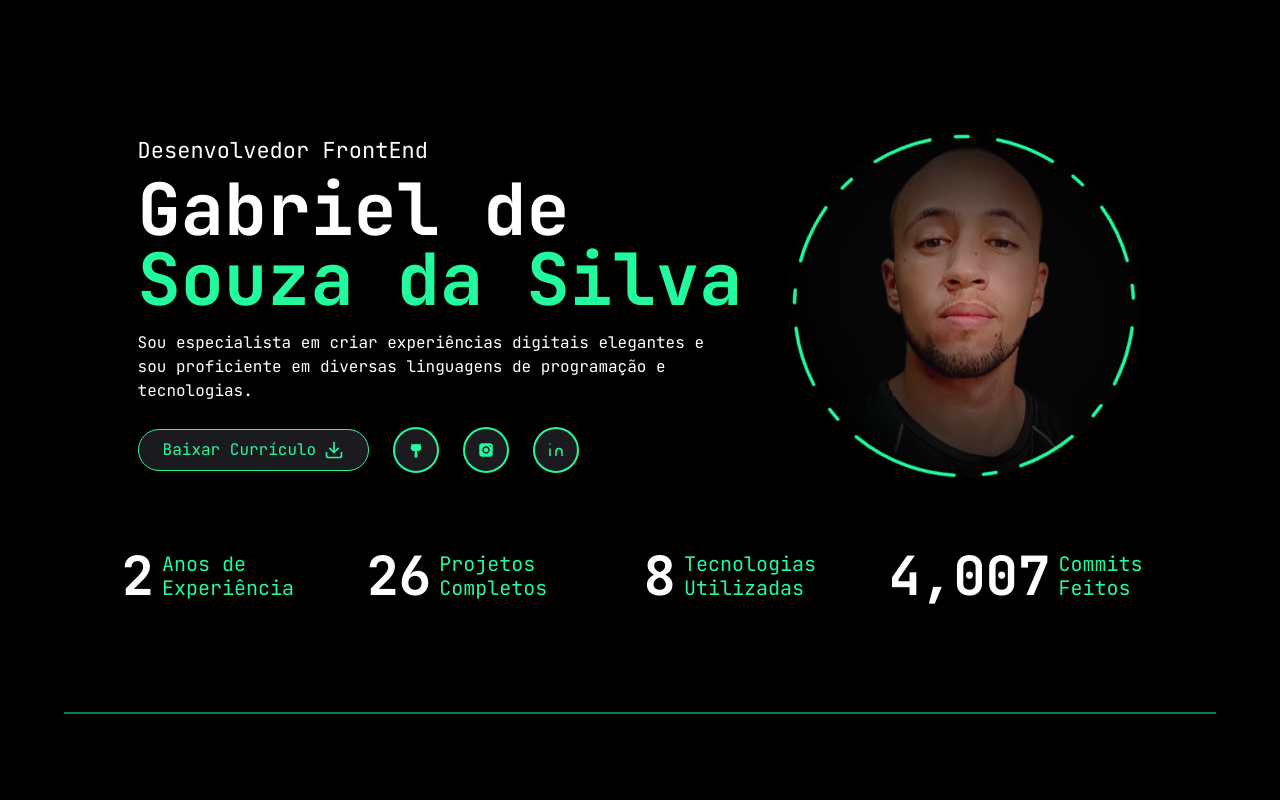
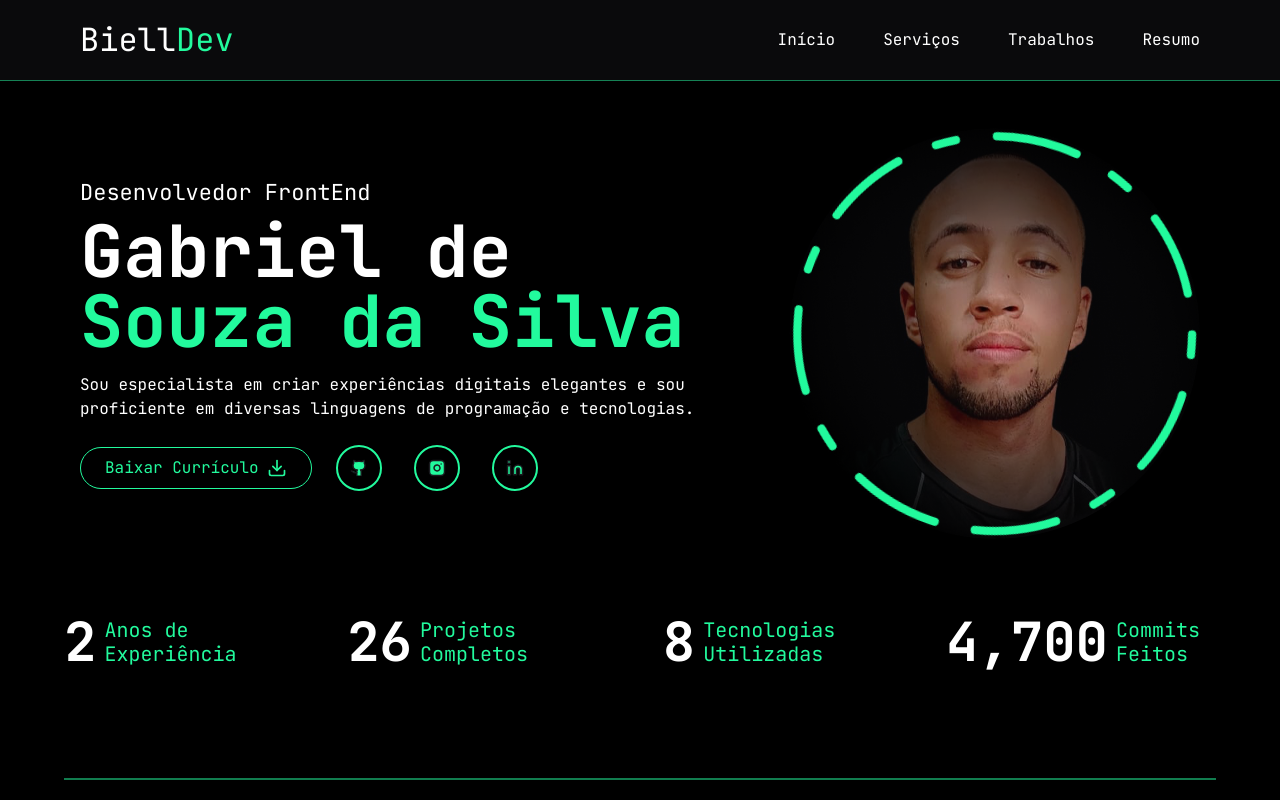
Before and after one commit to BiellSouza/Portfolio-Front, a React (Vite) app: page / in a window 1280 px wide. Shown: the top 800 px of the page. Built offline with nearby package versions, Linux system fonts and the light colour scheme.

Commit message:
fix: Site inteiramente responsivo

```diff
--- a/package.json
+++ b/package.json
@@ -16,7 +16,8 @@
     "react": "^19.1.1",
     "react-countup": "^6.5.3",
     "react-dom": "^19.1.1",
-    "react-router-dom": "^6.30.1"
+    "react-router-dom": "^6.30.1",
+    "react-scroll": "^1.9.3"
   },
   "devDependencies": {
     "@eslint/js": "^9.36.0",
--- a/src/Index.jsx
+++ b/src/Index.jsx
@@ -8,7 +8,7 @@ import WhyHireMe from "./sections/WhyHireMe";
 function Index() {
   return (
     <div className="max-w-[1215px] w-[90%] m-auto pt-4">
-      {/* <Navbar /> */}
+      <Navbar />
       <Hero />
       <hr className="border border-secondary border-opacity-50" />
       <Service />
--- a/src/sections/Hero.jsx
+++ b/src/sections/Hero.jsx
@@ -5,14 +5,14 @@ import AnimatedCounter from "../components/AnimatedCounter";
 
 function Hero() {
   return (
-    <div className="flex flex-col py-[96px] w-[90%] m-auto">
+    <div className="flex flex-col py-[96px] m-auto" id="início">
       <div className="flex flex-col-reverse gap-6 desktop1:flex-row w-full justify-between p-4 items-center">
         <div className="">
           <div className="text-white flex flex-col">
             <h3 className="desktop2:text-[22px] text-center desktop1:text-start mb-2">
               Desenvolvedor FrontEnd
             </h3>
-            <h1 className="text-[32px] leading-9 text-center desktop1:text-start font-bold text-white desktop2:text-[72px] desktop2:leading-[70px]">
+            <h1 className="text-[32px] leading-9 text-center desktop1:text-start font-bold text-white desktop1:text-[38px] desktop2:text-[72px] desktop2:leading-[70px]">
               Gabriel de
               <br /> <span className="text-secondary">Souza da Silva</span>
             </h1>
@@ -23,7 +23,7 @@ function Hero() {
               </p>
             </div>
 
-            <div className="flex flex-wrap items-center justify-center w-full gap-6 pt-6 desktop1:flex-nowrap desktop1:justify-start ">
+            <div className="flex flex-wrap items-center justify-center w-full gap-6 pt-6 desktop1:justify-start ">
               <button className="flex gap-2 items-center bg-primary hover:bg-secondary  hover:scale-110 transition-all duration-300 px-6 py-2 rounded-full border border-secondary text-secondary hover:text-primary hover:border-primary cursor-pointer">
                 Baixar Currículo{" "}
                 <span>
@@ -45,6 +45,7 @@ function Hero() {
                   </svg>
                 </span>
               </button>
+              <div className="flex gap-8">
                 <ButtonsSocial
                   icon={
                     <svg
@@ -107,20 +108,21 @@ function Hero() {
               </div>
             </div>
           </div>
+        </div>
 
-        <div className="relative w-[250px] h-[250px] desktop1:w-[800px] desktop1:h-[300px] desktop2:w-[700px] desktop2:h-[350px] flex items-center justify-center">
+        <div className="relative max-w-[350px] desktop1:max-w-full flex items-center justify-center">
           <svg
-            className="absolute inset-0 animate-spin-slow"
-            viewBox="0 0 420 420"
+            className="absolute inset-0 w-full h-full animate-spin-slow"
+            viewBox="0 0 100 100"
           >
             <circle
-              cx="210"
-              cy="210"
-              r="200"
+              cx="50"
+              cy="50"
+              r="48" // Sempre perto do limite da viewBox
               fill="none"
               stroke="#22FA9D"
-              strokeWidth="4"
-              strokeDasharray="70 30 15 35" // Traços grandes e pequenos
+              strokeWidth="2"
+              strokeDasharray="20 10 5 10"
               strokeLinecap="round"
               className="animate-dash"
             />
@@ -129,7 +131,7 @@ function Hero() {
           <img
             src={imgProfile}
             alt="Imagem do Desenvolvedor"
-            className="w-[250px] h-[250px] desktop1:w-[800px] desktop1:h-[300px] desktop2:w-[700px] desktop2:h-[350px] object-cover rounded-full"
+            className=" object-cover rounded-full"
           />
         </div>
       </div>
@@ -138,7 +140,7 @@ function Hero() {
         <AnimatedCounter end={2} label="Anos de Experiência" />
         <AnimatedCounter end={26} label="Projetos Completos" />
         <AnimatedCounter end={8} label="Tecnologias Utilizadas" />
-        <AnimatedCounter end={4007} label="Commits Feitos" />
+        <AnimatedCounter end={4700} label="Commits Feitos" />
       </div>
     </div>
   );
--- a/src/sections/Navbar.jsx
+++ b/src/sections/Navbar.jsx
@@ -1,42 +1,121 @@
-import React from "react";
+import React, { useState } from "react";
+import { Link as ScrollLink } from "react-scroll";
+import { Menu, X } from "lucide-react";
 
-function Navbar({ navigate }) {
+export default function Navbar() {
+  const [open, setOpen] = useState(false);
+
+  const links = ["Início", "Serviços", "Trabalhos", "Resumo"];
+
   return (
-    <div className="flex justify-between items-center w-full p-4 border-b border-secondary border-opacity-50">
-      <div className="">
+    <>
+      {/* NAVBAR - Versão desktop */}
+      <div className="hidden desktop1:flex justify-between items-center w-full fixed top-0 left-0 bg-[#0d0d0f]/80 backdrop-blur-md border-b border-secondary border-opacity-50 z-50">
+        <div className="w-[90%] max-w-[1215px] mx-auto flex justify-between items-center py-4 px-4 ">
+          <div>
             <h1 className="text-white text-[32px]">
               Biell<span className="text-secondary">Dev</span>
             </h1>
           </div>
-      <div className="flex gap-6">
-        <ul className="flex items-center gap-12 text-terciary relative">
-          <li className="relative cursor-pointer group transition-colors duration-300 hover:text-secondary">
-            Início
+
+          <div className="flex gap-3 desktop2:gap-10">
+            <ul className="flex items-center gap-8 desktop2:gap-12 text-terciary relative">
+              {links.map((item) => (
+                <li
+                  key={item}
+                  className="relative cursor-pointer group transition-colors duration-300 hover:text-secondary"
+                >
+                  <ScrollLink
+                    to={item.toLowerCase()}
+                    smooth={true}
+                    duration={600}
+                    offset={-70}
+                  >
+                    {item}
+                  </ScrollLink>
                   <span className="absolute left-0 bottom-0 block h-[2px] w-0 bg-secondary transition-all duration-300 group-hover:w-full"></span>
                 </li>
-          <li className="relative cursor-pointer group transition-colors duration-300 hover:text-secondary">
-            Serviços
+              ))}
+            </ul>
+
+            {/* <button className="bg-secondary py-2 px-4 rounded-full text-black hover:scale-110 transition-transform duration-300 hover:bg-primary hover:text-secondary hover:border hover:border-secondary">
+            <ScrollLink to="sobre" smooth={true} duration={600} offset={-70}>
+              Sobre mim
+            </ScrollLink>
+          </button> */}
+          </div>
+        </div>
+      </div>
+
+      {/* SIDEBAR - Versão mobile/tablet */}
+      <div className="lg:hidden fixed top-0 left-0 w-full p-4 border-b bg-black border-secondary border-opacity-50 z-50 flex justify-between items-center">
+        {/* Logo */}
+        <h1 className="text-white text-[28px]">
+          Biell<span className="text-secondary">Dev</span>
+        </h1>
+
+        {/* Botão abrir menu (fora) */}
+        {!open && (
+          <button
+            onClick={() => setOpen(true)}
+            className="text-white hover:text-secondary transition"
+          >
+            <Menu size={28} />
+          </button>
+        )}
+
+        {/* Menu lateral */}
+        <div
+          className={`fixed top-0 left-0 h-full w-[70%] bg-black border-r border-secondary border-opacity-40 transform ${
+            open ? "translate-x-0" : "-translate-x-full"
+          } transition-transform duration-300 ease-in-out p-8 flex flex-col gap-8 z-50`}
+        >
+          {/* Header interno da sidebar (logo + botão fechar) */}
+          <div className="flex justify-between items-center mb-8">
+            <h1 className="text-white text-[28px]">
+              Biell<span className="text-secondary">Dev</span>
+            </h1>
+
+            <button
+              onClick={() => setOpen(false)}
+              className="text-white hover:text-secondary transition"
+            >
+              <X size={28} />
+            </button>
+          </div>
+
+          {/* Lista de links */}
+          <ul className="flex flex-col gap-8 text-white">
+            {links.map((item) => (
+              <li
+                key={item}
+                className="relative cursor-pointer group transition-colors duration-300 hover:text-secondary"
+              >
+                <ScrollLink
+                  to={item.toLowerCase()}
+                  smooth={true}
+                  duration={600}
+                  offset={-70}
+                  onClick={() => setOpen(false)}
+                >
+                  {item}
+                </ScrollLink>
                 <span className="absolute left-0 bottom-0 block h-[2px] w-0 bg-secondary transition-all duration-300 group-hover:w-full"></span>
               </li>
-          <li className="relative cursor-pointer group transition-colors duration-300 hover:text-secondary">
-            Resumo{" "}
-            <span className="absolute left-0 bottom-0 block h-[2px] w-0 bg-secondary transition-all duration-300 group-hover:w-full"></span>
-          </li>
-          <li className="relative cursor-pointer group transition-colors duration-300 hover:text-secondary">
-            Trabalhos
-            <span className="absolute left-0 bottom-0 block h-[2px] w-0 bg-secondary transition-all duration-300 group-hover:w-full"></span>
-          </li>
-          <li className="relative cursor-pointer group transition-colors duration-300 hover:text-secondary">
-            Contato
-            <span className="absolute left-0 bottom-0 block h-[2px] w-0 bg-secondary transition-all duration-300 group-hover:w-full"></span>
-          </li>
+            ))}
           </ul>
-        <button className="bg-secondary py-2 px-4 rounded-full text-black hover:scale-110 transition-transform duration-300 hover:bg-primary hover:text-secondary hover:border hover:border-secondary">
+
+          {/* Botão "Sobre mim" */}
+          <button
+            onClick={() => setOpen(false)}
+            className="bg-secondary py-2 px-4 rounded-full text-black hover:scale-110 transition-transform duration-300 hover:bg-primary hover:text-secondary hover:border hover:border-secondary mt-8"
+          >
+            <ScrollLink to="sobre" smooth={true} duration={600} offset={-70}>
               Sobre mim
+            </ScrollLink>
           </button>
         </div>
       </div>
+    </>
   );
 }
-
-export default Navbar;
--- a/src/sections/ProjectsSection.jsx
+++ b/src/sections/ProjectsSection.jsx
@@ -37,7 +37,7 @@ export default function ProjectsSection() {
   };
 
   return (
-    <section className="py-[96px] relative">
+    <section className="py-[96px] relative" id="trabalhos">
       <h2 className="text-3xl font-bold text-white mb-8 text-center desktop1:text-start">
         Projetos
       </h2>
--- a/src/sections/Services.jsx
+++ b/src/sections/Services.jsx
@@ -30,7 +30,10 @@ export default function Service() {
   ];
 
   return (
-    <section className=" text-white py-[96px] w-[90%] m-auto desktop1:w-full ">
+    <section
+      className=" text-white py-[96px] w-[90%] m-auto desktop1:w-full"
+      id="serviços"
+    >
       <div className=" grid grid-cols-1 md:grid-cols-2 gap-10">
         {services.map((service) => (
           <ServiceCard key={service.number} {...service} />
--- a/src/sections/WhyHireMe.jsx
+++ b/src/sections/WhyHireMe.jsx
@@ -11,7 +11,10 @@ export default function WhyHireMe() {
   ];
 
   return (
-    <div className="flex flex-col md:flex-row gap-16 desktop1:gap-8 text-white min-h-[600px] justify-between py-[96px]">
+    <div
+      className="flex flex-col md:flex-row gap-16 desktop1:gap-8 text-white min-h-[600px] justify-between py-[96px]"
+      id="resumo"
+    >
       {/* Left Section */}
       <div className=" flex flex-col gap-6">
         <div>
--- a/tailwind.config.js
+++ b/tailwind.config.js
@@ -3,7 +3,7 @@ module.exports = {
   theme: {
     extend: {
       colors: {
-        primary: "#1A1A1F",
+        primary: "#000",
         secondary: "#22FA9D",
         terciary: "#ffffff",
       },
```
Also changed, not shown: 1 other file (tests, documents, lock files or other folders). Lines whose indentation alone changed are shown as unchanged.
